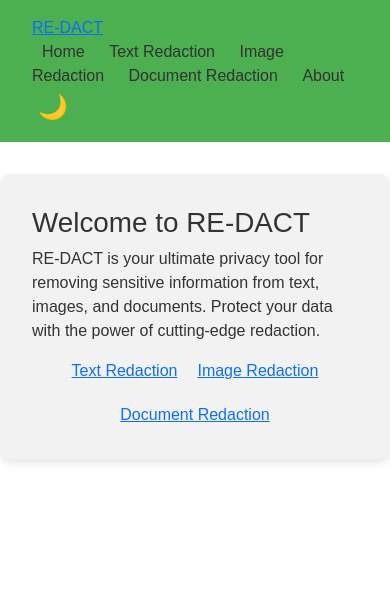
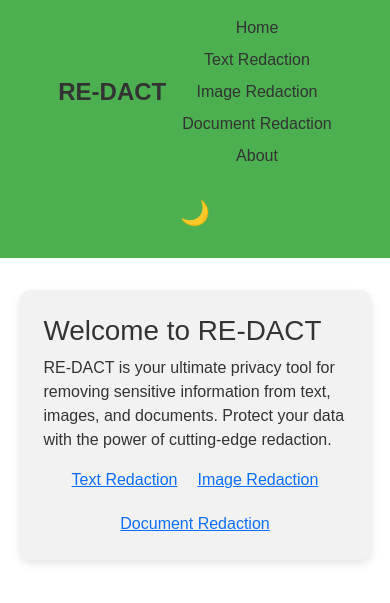
Before and after one commit to Vishwavichu67/RE-DACT, a Flask app: page / in a window 390 px wide. Shown: the top 603 px of the page. Run offline with Flask 2, Linux system fonts and the light colour scheme.

Commit message:
Update style.css

```diff
--- a/static/css/style.css
+++ b/static/css/style.css
@@ -1,4 +1,4 @@
-/* :root Variables for Themes */
+/* Theme Colors */
 :root {
     --light-bg: #ffffff;
     --light-text: #333333;
@@ -11,26 +11,35 @@
     --dark-content-bg: #2c2c2c;
 
     --primary-color: #007bff;
+    --button-hover: #0056b3;
 }
 
-/* Body Styling */
+/* General Reset */
+* {
+    margin: 0;
+    padding: 0;
+    box-sizing: border-box;
+}
+
 body {
-    margin: 0;
     font-family: Arial, sans-serif;
     transition: background-color 0.3s ease, color 0.3s ease;
+    margin: 0;
 }
 
+/* Light Theme */
 body.light {
     background-color: var(--light-bg);
     color: var(--light-text);
 }
 
+/* Dark Theme */
 body.dark {
     background-color: var(--dark-bg);
     color: var(--dark-text);
 }
 
-/* Navbar */
+/* Navbar Styling */
 .navbar {
     display: flex;
     justify-content: space-between;
@@ -41,18 +50,34 @@ body.dark {
     position: sticky;
     top: 0;
     z-index: 1000;
-    transition: background-color 0.3s ease;
+    transition: background-color 0.3s ease, color 0.3s ease;
 }
 
 body.light .navbar {
     background-color: var(--light-navbar);
 }
 
-/* Navbar Links */
+.navbar .brand a {
+    font-size: 1.5rem;
+    font-weight: bold;
+    text-decoration: none;
+    color: var(--dark-text);
+    transition: color 0.3s ease;
+}
+
+body.light .navbar .brand a {
+    color: var(--light-text);
+}
+
+.nav-links {
+    display: flex;
+    gap: 1rem;
+}
+
 .nav-links a {
     text-decoration: none;
-    margin: 0 10px;
     color: var(--dark-text);
+    font-size: 1rem;
     transition: color 0.3s ease;
 }
 
@@ -71,7 +96,7 @@ body.light .nav-links a {
     font-size: 1.5rem;
     cursor: pointer;
     color: var(--dark-text);
-    transition: transform 0.2s ease-in-out;
+    transition: transform 0.2s ease-in-out, color 0.3s ease;
 }
 
 body.light .theme-button {
@@ -82,10 +107,10 @@ body.light .theme-button {
     transform: scale(1.2);
 }
 
-/* Main Content */
+/* Main Content Styling */
 .main-content {
     padding: 2rem;
-    margin: 2rem auto 0 auto; /* Removed Footer, Adjust Margin */
+    margin: 2rem auto 0 auto;
     max-width: 800px;
     background-color: var(--dark-content-bg);
     border-radius: 10px;
@@ -96,3 +121,54 @@ body.light .theme-button {
 body.light .main-content {
     background-color: var(--light-content-bg);
 }
+
+/* Buttons */
+button {
+    background-color: var(--primary-color);
+    color: #ffffff;
+    border: none;
+    padding: 0.7rem 1.5rem;
+    font-size: 1rem;
+    border-radius: 5px;
+    cursor: pointer;
+    transition: background-color 0.3s ease, transform 0.2s ease-in-out;
+}
+
+button:hover {
+    background-color: var(--button-hover);
+    transform: scale(1.05);
+}
+
+/* Inputs */
+input[type="file"] {
+    display: block;
+    margin-bottom: 1rem;
+}
+
+/* Responsive Styling */
+@media (max-width: 768px) {
+    .navbar {
+        flex-wrap: wrap;
+        justify-content: center;
+        gap: 1rem;
+    }
+
+    .nav-links {
+        flex-direction: column;
+        align-items: center;
+        gap: 0.5rem;
+    }
+
+    .main-content {
+        padding: 1.5rem;
+        width: 90%;
+    }
+
+    button {
+        font-size: 0.9rem;
+    }
+}
+
+@media (max-width: 400px) {
+    .navbar .brand a {
+        fon
```
